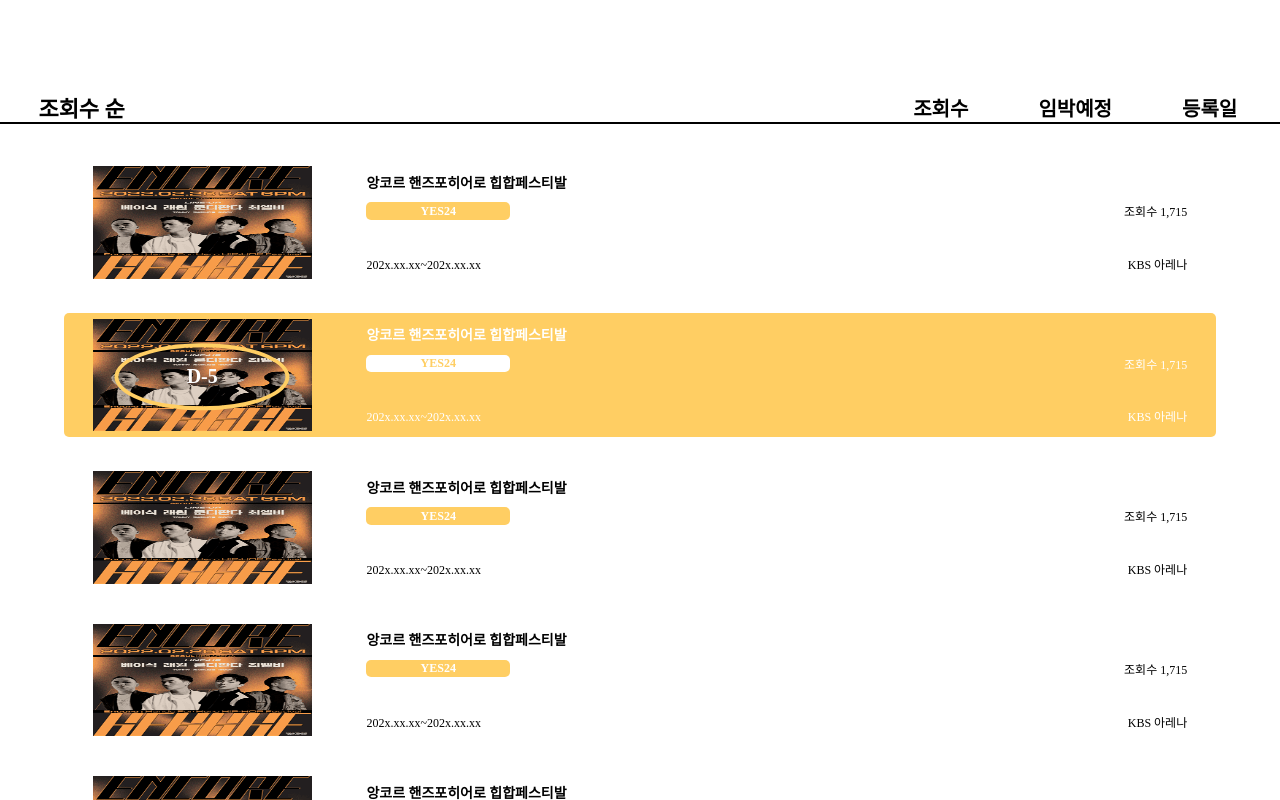
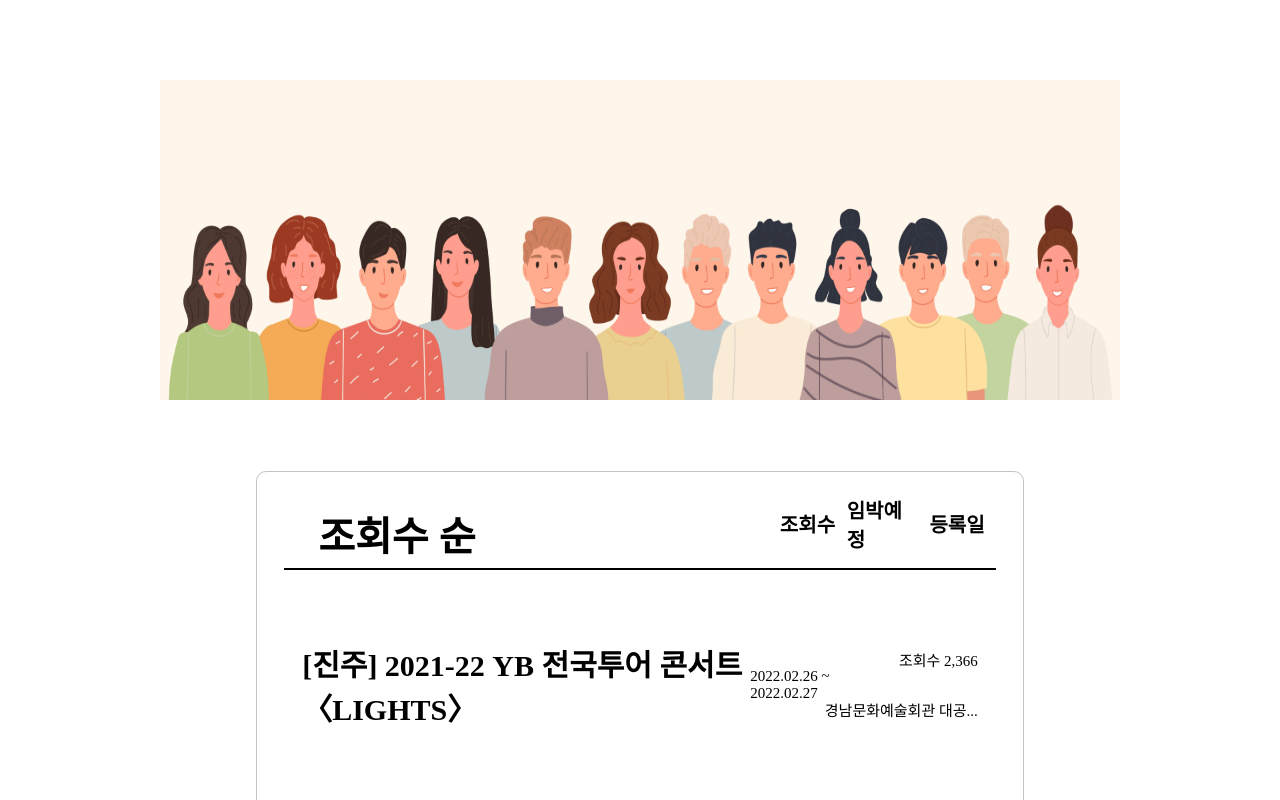
Before and after one commit to codestates/ALL-CON, a React (Create React App) app in the folder client/: page / in a window 1280 px wide. Shown: the top 800 px of the page. Built offline with nearby package versions, Linux system fonts and the light colour scheme.

Commit message:
In Progress: Deploy Test

```diff
--- a/client/src/App.tsx
+++ b/client/src/App.tsx
@@ -7,7 +7,7 @@ import ConcertModal from './components/Modals/ConcertPage/ConcertModal';
 function App() {
   return (
     <div className='App'>
-      <ConcertPage />
+      <ConChinPage />
     </div>
   );
 }
```
